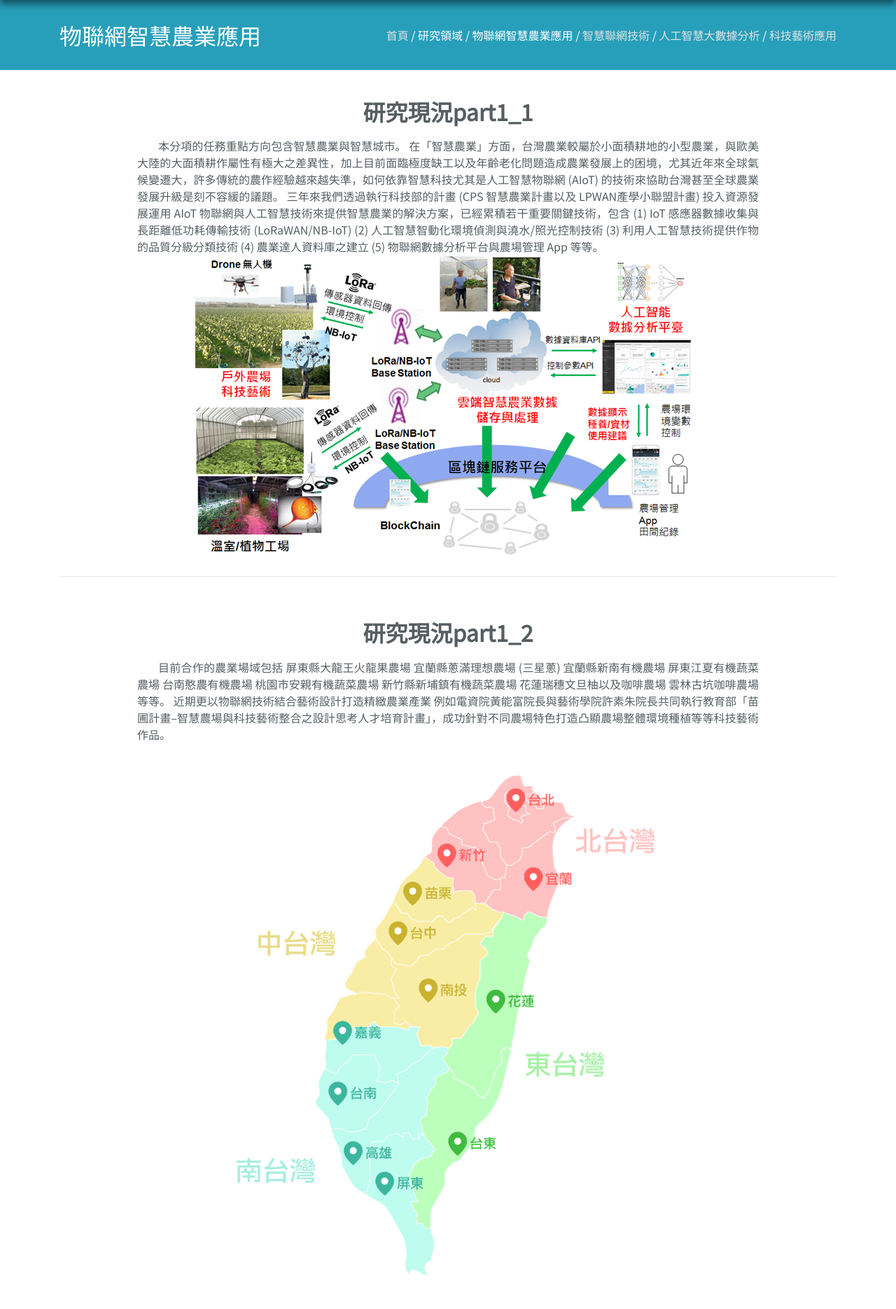
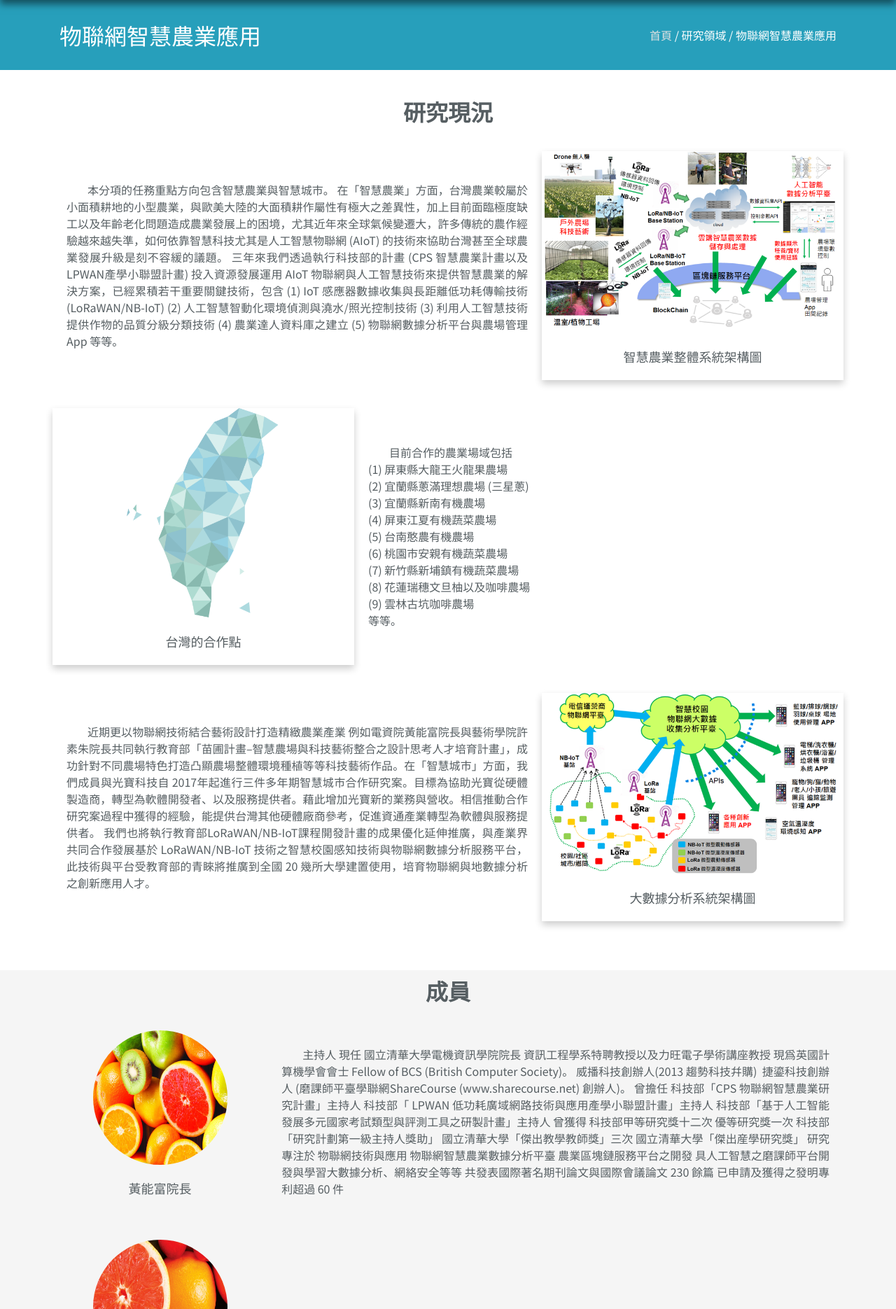
Before and after one commit to Lohsini/SIOTA, a PHP site: page /2second/firstpart.html in a window 1280 px wide. Shown: the part 126-1996 px from the top of the page at 70% size. Run offline with PHP 8.4, Linux system fonts and the light colour scheme; some libraries are stand-ins or nearby versions.

Commit message:
beautify firstpart

```diff
--- a/2second/css/second.css
+++ b/2second/css/second.css
@@ -207,7 +207,8 @@ html, body {
 }
 
 .subnav:hover .subnav-content {
-  display: block;
+  display: flex;
+  flex-direction: column;
 }
 
 /* ------------------------------------------------------- */
@@ -230,8 +231,33 @@ html, body {
   margin: auto;
   text-align: justify;
   text-indent: 30px;
-  /* text-decoration: line-through; */
 }
+
+.contact_input {
+  padding-top: 20px;
+  text-align: center;
+  /* background-color: rgb(150, 153, 222); */
+}
+
+.contact_input input {
+  background-color: var(--main-color);
+  padding: 10px 20px;
+  border-radius: 5px;
+  border: none;
+  border-style: hidden;
+  color: white;
+  transition-duration: 0.2s;
+}
+
+.contact_input input:hover {
+  background-color: #2d7687;
+  color: white;
+  box-shadow: 0 0 10px 0 rgb(94, 94, 94);
+}
+
+
+
+
 
 /* ------------------------------------------------------- */
 /* top_title */
@@ -271,9 +297,50 @@ html, body {
 }
 
 .about .container,
-.member .container,
-.firstpart .container {
+.member .container{
   margin-bottom: 50px;
+}
+
+.firstpart .container{
+  display: flex;
+  flex-direction: row;
+  /* background-color: rgb(141, 182, 159); */
+  padding: 20px 5px;
+}
+
+.firstpart .container p{
+  padding: 0 20px;
+}
+
+.part2_1{
+  background-color: rgba(0, 0, 0, 0.04);
+}
+
+/* img */
+.part1_img{
+  background-color: white;
+  width: 50%;
+  box-shadow: 0 5px 10px 0 rgba(0, 0, 0, 0.2);
+}
+.part1_img img{
+  width: 98%;
+}
+.part1_img .img_p p{
+  text-align: center;
+  text-indent: 0;
+  padding: 20px;
+  font-size: 18px;
+  width: 100%;
+}
+.part2_1 .part1_img{
+  width: 30%;
+  box-shadow: none;
+  background-color: inherit;
+}
+.part2_1 img{
+  width: 12rem;
+  height: 12rem;
+  border-radius: 50%;
 }
 
 /* id=target */
--- a/2second/firstpart.html
+++ b/2second/firstpart.html
@@ -120,19 +120,17 @@
         <ul>
           <a href="../index.html">首頁 </a><span>/</span>
           <span>研究領域 </span><span>/</span>
-          <span>物聯網智慧農業應用 </span><span>/</span>
-          <a href="./secondpart.html">智慧聯網技術 </a><span>/</span>
-          <a href="./thirdpart.html">人工智慧大數據分析 </a><span>/</span>
-          <a href="./fourthpart.html">科技藝術應用</a>
+          <span>物聯網智慧農業應用 </span>
         </ul>
       </div>
     </div>
   </div>
 
   <div class="firstpart">
+
     <div class="part1_1 contentbox">
+      <h2 class="title">研究現況</h2>
       <div class="container">
-        <h2 class="title">研究現況part1_1</h2>
         <p>
           本分項的任務重點方向包含智慧農業與智慧城市。
           在「智慧農業」方面，台灣農業較屬於小面積耕地的小型農業，與歐美大陸的大面積耕作屬性有極大之差異性，加上目前面臨極度缺工以及年齡老化問題造成農業發展上的困境，尤其近年來全球氣候變遷大，許多傳統的農作經驗越來越失準，如何依靠智慧科技尤其是人工智慧物聯網 (AIoT) 的技術來協助台灣甚至全球農業發展升級是刻不容緩的議題。
@@ -143,50 +141,66 @@
           (4) 農業達人資料庫之建立
           (5) 物聯網數據分析平台與農場管理 App 等等。
         </p>
-        <img src="../part1-1.png" alt="智慧農業整體系統架構圖">
-        <hr>
+        <div class="part1_img">
+          <img src="../part1-1.png" alt="智慧農業整體系統架構圖">
+          <div class="img_p">
+            <p>智慧農業整體系統架構圖</p>
+          </div>
+        </div>
       </div>
     </div>
 
     <div class="part1_2 contentbox">
+      <!-- <h2 class="title">研究現況part1_2</h2> -->
       <div class="container">
-        <h2 class="title">研究現況part1_2</h2>
+        <div class="part1_img">
+          <img src="../part1-2.png" alt="台灣的合作點" style="height: 300px; width:auto;">
+          <div class="img_p">
+            <p>台灣的合作點</p>
+          </div>
+        </div>
         <p>
-          目前合作的農業場域包括
-          屏東縣大龍王火龍果農場
-          宜蘭縣蔥滿理想農場 (三星蔥)
-          宜蘭縣新南有機農場
-          屏東江夏有機蔬菜農場
-          台南憨農有機農場
-          桃園市安親有機蔬菜農場
-          新竹縣新埔鎮有機蔬菜農場
-          花蓮瑞穗文旦柚以及咖啡農場
-          雲林古坑咖啡農場
+          目前合作的農業場域包括<br>
+          (1) 屏東縣大龍王火龍果農場<br>
+          (2) 宜蘭縣蔥滿理想農場 (三星蔥)<br>
+          (3) 宜蘭縣新南有機農場<br>
+          (4) 屏東江夏有機蔬菜農場<br>
+          (5) 台南憨農有機農場<br>
+          (6) 桃園市安親有機蔬菜農場<br>
+          (7) 新竹縣新埔鎮有機蔬菜農場<br>
+          (8) 花蓮瑞穗文旦柚以及咖啡農場<br>
+          (9) 雲林古坑咖啡農場<br>
           等等。
-          近期更以物聯網技術結合藝術設計打造精緻農業產業
-          例如電資院黃能富院長與藝術學院許素朱院長共同執行教育部「苗圃計畫–智慧農場與科技藝術整合之設計思考人才培育計畫」，成功針對不同農場特色打造凸顯農場整體環境種植等等科技藝術作品。
         </p>
-        <img src="../part1-2.png" alt="智慧農業整體系統架構圖">
-        <hr>
       </div>
     </div>
 
     <div class="part1_3 contentbox">
-      <div class="container">
-        <h2 class="title">研究現況part1_3</h2>
+      <!-- <h2 class="title">研究現況part1_3</h2> -->
+      <div class="container" style="margin-bottom:50px;">
         <p>
-          在「智慧城市」方面，我們成員與光寶科技自 2017年起進行三件多年期智慧城市合作研究案。目標為協助光寶從硬體製造商，轉型為軟體開發者、以及服務提供者。藉此增加光寶新的業務與營收。相信推動合作研究案過程中獲得的經驗，能提供台灣其他硬體廠商參考，促進資通產業轉型為軟體與服務提供者。
+          近期更以物聯網技術結合藝術設計打造精緻農業產業
+          例如電資院黃能富院長與藝術學院許素朱院長共同執行教育部「苗圃計畫–智慧農場與科技藝術整合之設計思考人才培育計畫」，成功針對不同農場特色打造凸顯農場整體環境種植等等科技藝術作品。在「智慧城市」方面，我們成員與光寶科技自 2017年起進行三件多年期智慧城市合作研究案。目標為協助光寶從硬體製造商，轉型為軟體開發者、以及服務提供者。藉此增加光寶新的業務與營收。相信推動合作研究案過程中獲得的經驗，能提供台灣其他硬體廠商參考，促進資通產業轉型為軟體與服務提供者。
           我們也將執行教育部LoRaWAN/NB-IoT課程開發計畫的成果優化延伸推廣，與產業界共同合作發展基於 LoRaWAN/NB-IoT 技術之智慧校園感知技術與物聯網數據分析服務平台，此技術與平台受教育部的青睞將推廣到全國 20 幾所大學建置使用，培育物聯網與地數據分析之創新應用人才。
         </p>
-        <img src="../part1-3.png" alt="智慧農業整體系統架構圖">
-        <hr>
+        <div class="part1_img">
+          <img src="../part1-3.png" alt="大數據分析系統架構圖">
+          <div class="img_p">
+            <p>大數據分析系統架構圖</p>
+          </div>
+        </div>
       </div>
     </div>
 
     <div class="part2_1 contentbox">
+      <h2 class="title">成員</h2>
       <div class="container">
-        <h2 class="title">成員part2_1</h2>
-        <p>黃能富院長</p>
+        <div class="part1_img">
+          <img src="../part2-1.jpg" alt="黃能富院長">
+          <div class="img_p">
+            <p>黃能富院長</p>
+          </div>
+        </div>
         <p>
           主持人
           現任
@@ -197,7 +211,7 @@
           捷鎏科技創辦人 (磨課師平臺學聯網ShareCourse (www.sharecourse.net) 創辦人)。
           曾擔任
           科技部「CPS 物聯網智慧農業研究計畫」主持人
-          科技部「 LPWAN 低功耗廣域網路技術與應用産學小聯盟計畫」主持人
+          科技部「 LPWAN 低功耗廣域網路技術與應用產學小聯盟計畫」主持人
           科技部「基于人工智能發展多元國家考試類型與評測工具之研製計畫」主持人
           曾獲得
           科技部甲等研究獎十二次
@@ -212,8 +226,15 @@
           具人工智慧之磨課師平台開發與學習大數據分析、網絡安全等等
           共發表國際著名期刊論文與國際會議論文 230 餘篇
           已申請及獲得之發明專利超過 60 件
-        </p><br>
-        <p>馬席彬教授</p>
+        </p>
+      </div>
+      <div class="container" style="margin-bottom:50px;">
+        <div class="part1_img">
+          <img src="../part2-2.jpg" alt="馬席彬教授">
+          <div class="img_p">
+            <p>馬席彬教授</p>
+          </div>
+        </div>
         <p>
           電機系教授兼電資院副院長
           科技部 「CPS 物聯網智慧農業研究計畫」主持人
@@ -224,41 +245,57 @@
     </div>
 
     <div class="part3_1 contentbox">
+      <h2 class="title">研究績效</h2>
       <div class="container">
-        <h2 class="title">研究績效part3_1</h2>
         <p>
           智慧農業是一個新興且極為重要的國家重點產業，也是新的跨領域合作項目，尤其對於台灣以農立國的基礎，智慧農業的健全發展更是台灣農業能否永續經營的關鍵因素之一。
           三年來團隊已經投入資源發展運用 AIoT 物聯網與人工智慧技術來提供智慧農業的整體解決方案，已經累積多項關鍵技術，其中利用人工智慧技術提供作物(水果蔬菜) 的品質分級分類技術是極為關鍵的技術，
           包含使用影像識別技術，光波技術 (多光譜儀)，甚至高頻電波 (60-70GHz) 技術等等來判斷水果蔬菜的成熟度，酸甜度，蜂蟲叮咬，品質分級等等，如下圖是我們利用機器學習 (machine learning) 影像分析技術來辨識火龍果的成熟度成果。
         </p>
-        <img src="../part3-1.png" alt="智慧農業整體系統架構圖">
+        <div class="part1_img">
+          <img src="../part3-1.png" alt="機器學習影像分析技術用於辨識火龍果的成熟度">
+          <div class="img_p">
+            <p>機器學習影像分析技術用於辨識火龍果的成熟度 (鱗片綠色比)</p>
+          </div>
+        </div>
         <hr>
       </div>
     </div>
 
     <div class="part3_2 contentbox">
+      <!-- <h2 class="title">研究績效part3_2</h2> -->
       <div class="container">
-        <h2 class="title">研究績效part3_2</h2>
+        <div class="part1_img">
+          <img src="../part3-2.png" alt="智慧農業物聯網數據分析平台">
+          <div class="img_p">
+            <p>智慧農業物聯網數據分析平台</p>
+          </div>
+        </div>
         <p>
           本中心將與國際大廠如高通 (Qualcomm) 等等合作進行產學合作計畫將 5G 通訊技術以及智慧眼鏡技術 (透過眼鏡直接指示工人疏果或是疏花的選擇) 整合為智慧農場的科技管理技術，也將進行利用光學技術 (包含多光譜儀或是高光譜儀) 或是高頻電波技術結合人工智慧技術來判斷水果的酸甜度。這對於我國農業升級，解決缺工問題，以及提升產值價值都可以有極大之助益。
           團隊也已經建置一套物聯網數據分析平台與農場管理 APP (如圖四所示)，對於智慧農業技術的推廣 (包含國內外以及新南向市場) 有極大之助益。
         </p>
-        <img src="../part3-2.png" alt="智慧農業整體系統架構圖">
         <hr>
       </div>
     </div>
 
     <div class="part3_3 contentbox">
-      <div class="container">
-        <h2 class="title">研究績效part3_3</h2>
+      <!-- <h2 class="title">研究績效part3_3</h2> -->
+      <div class="container" style="margin-bottom:50px;">
         <p>
           另外團隊也正發展農業區塊鏈服務平台雛型 (如圖五所示)，將提供由產地種植(養殖) 到餐桌的作物完整、公開、透明、不可竄改的數據溯源資料，提高食物安全溯源的可信度，
           同時也將發展智能合約技術 (smart contract) 提供快速而精準的智能合約付款等等新創服務，目前初步整合數個有機蔬菜與高端水果農場，有機認證以及農藥殘留等等檢驗單，加工廠與分級分類包裝廠，冷鏈物流單位，以及餐廳做為農業區塊鏈的運作實驗夥伴。
         </p>
-        <img src="../part3-3.png" alt="智慧農業整體系統架構圖">
+        <div class="part1_img">
+          <img src="../part3-3.png" alt="農業區塊鏈服務平台架構圖">
+          <div class="img_p">
+            <p>農業區塊鏈服務平台架構圖</p>
+          </div>
+        </div>
         <hr>
       </div>
     </div>
+
   </div>
 
 
```
Also changed, not shown: 2second/contact.html (+5 -2 lines), css/main.css (+4 -3 lines), part1-2.png, part2-1.jpg (added), part2-2.jpg (added), part3-3.png.
